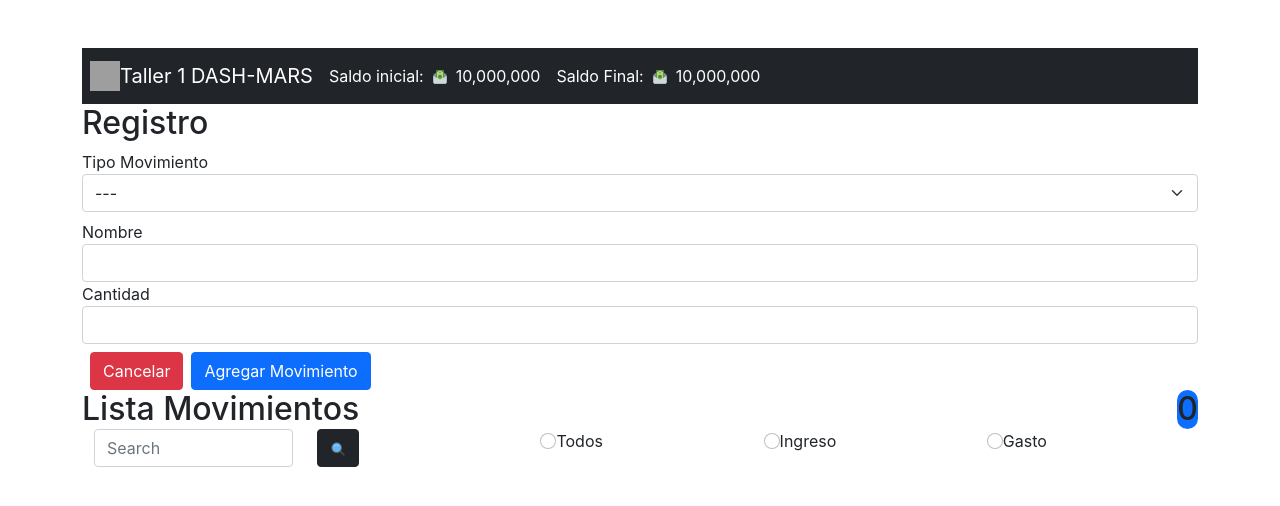
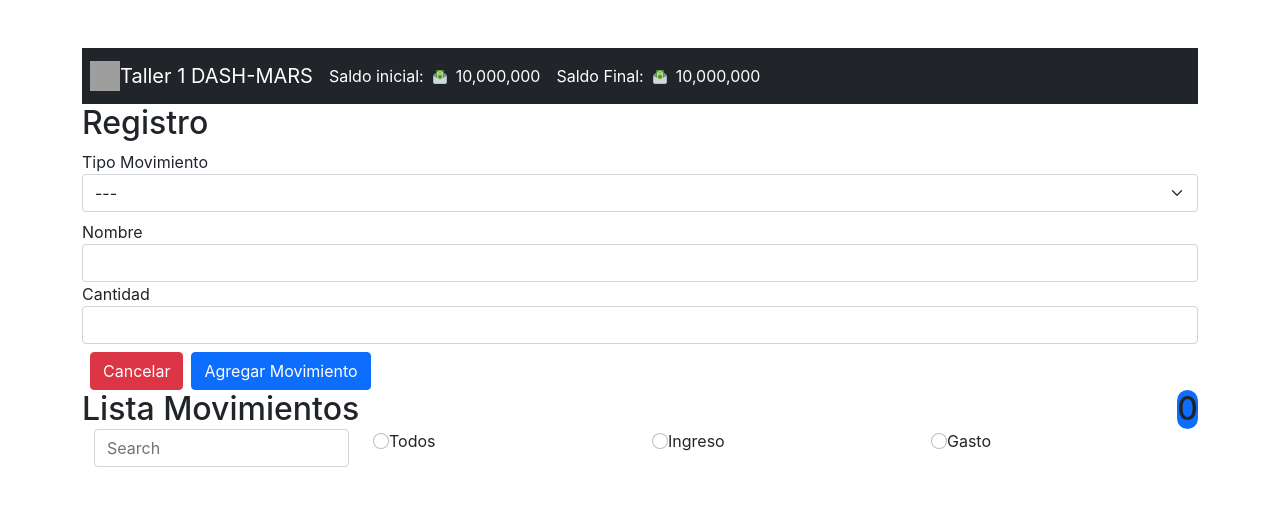
Before and after one commit to disu26/Taller1PDP, a React (Create React App) app in the folder taller1/: page / in a window 1280 px wide. Shown: the top 506 px of the page. Built offline with nearby package versions, Linux system fonts and the light colour scheme; grey boxes are pictures that could not be loaded.

Commit message:
Eliminado botón de búsqueda

```diff
--- a/taller1/src/components/ListaMovimientos.jsx
+++ b/taller1/src/components/ListaMovimientos.jsx
@@ -1,6 +1,5 @@
 import React, { useEffect, useState } from "react";
 import Movimiento from "./Movimiento";
-import { FcSearch } from "react-icons/fc";
 import { Col, Form, Row } from "reactstrap";
 
 const ListaMovimientos = (props) => {
@@ -46,11 +45,6 @@ const ListaMovimientos = (props) => {
               name="busqueda"
               onChange={onChange}
             />
-          </Col>
-          <Col>
-            <button type="submit" className="btn btn-dark">
-              <FcSearch />
-            </button>
           </Col>
           <Col>
             <input
```
